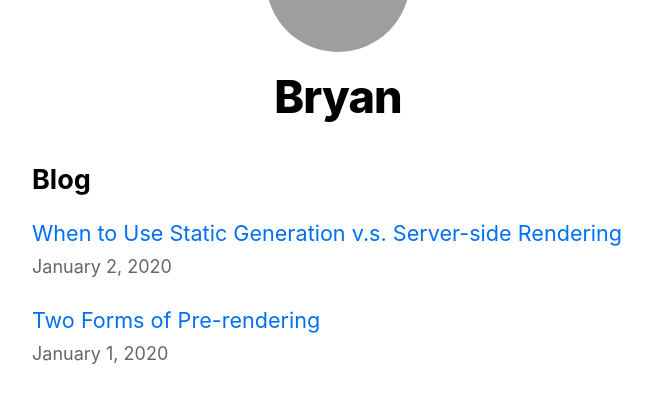
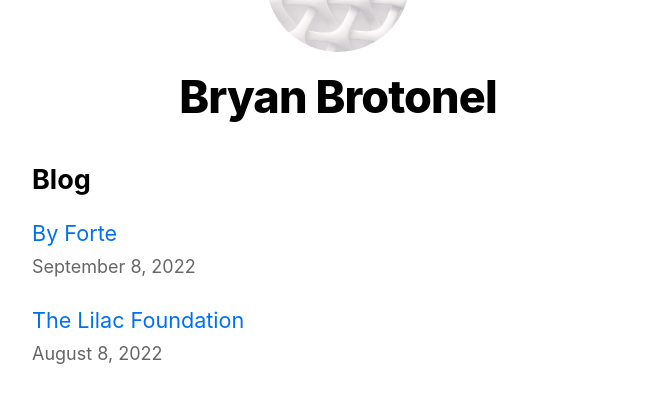
Before and after one commit to bryanbrotonel/me, a Next.js app: page / in a window 1280 px wide. Shown: the part 146-548 px from the top of the page, without its empty margins (302-954 px from the left). Built offline with nearby package versions, Linux system fonts and the light colour scheme; grey boxes are pictures that could not be loaded.

Commit message:
Personalized website information

```diff
--- a/components/layout.tsx
+++ b/components/layout.tsx
@@ -4,8 +4,8 @@ import Link from 'next/link';
 import styles from './layout.module.css';
 import utilStyles from '../styles/utils.module.css';
 
-const name = 'Bryan';
-export const siteTitle = 'Next.js Sample Website';
+const name = 'Bryan Brotonel';
+export const siteTitle = 'Bryan Brotonel Website';
 
 export default function Layout({ children, home }) {
   return (
--- /dev/null
+++ b/posts/by-forte.md
@@ -0,0 +1,14 @@
+---
+title: 'By Forte'
+date: '2022-09-08'
+---
+
+By Forte is a streetwear brand representing what it means to bring the ideas that we visualize in our minds to life.
+
+Built with:
+
+* Typescript
+* React
+* Redux
+* Tailwind CSS
+* Firebase
--- /dev/null
+++ b/posts/lilac-foundation.md
@@ -0,0 +1,13 @@
+---
+title: 'The Lilac Foundation'
+date: '2022-08-08'
+---
+
+The Lilac Foundation (TLF) is a non-profit organization dedicated to using Lila’s core values and influences to aid the quality of life of the community.
+
+Built with:
+
+* Typescript
+* React
+* Redux
+* Tailwind CSS
--- a/posts/pre-rendering.md
+++ /dev/null
@@ -1,11 +0,0 @@
----
-title: 'Two Forms of Pre-rendering'
-date: '2020-01-01'
----
-
-Next.js has two forms of pre-rendering: **Static Generation** and **Server-side Rendering**. The difference is in **when** it generates the HTML for a page.
-
-- **Static Generation** is the pre-rendering method that generates the HTML at **build time**. The pre-rendered HTML is then _reused_ on each request.
-- **Server-side Rendering** is the pre-rendering method that generates the HTML on **each request**.
-
-Importantly, Next.js lets you **choose** which pre-rendering form to use for each page. You can create a "hybrid" Next.js app by using Static Generation for most pages and using Server-side Rendering for others.
--- a/posts/ssg-ssr.md
+++ /dev/null
@@ -1,19 +0,0 @@
----
-title: 'When to Use Static Generation v.s. Server-side Rendering'
-date: '2020-01-02'
----
-
-We recommend using **Static Generation** (with and without data) whenever possible because your page can be built once and served by CDN, which makes it much faster than having a server render the page on every request.
-
-You can use Static Generation for many types of pages, including:
-
-- Marketing pages
-- Blog posts
-- E-commerce product listings
-- Help and documentation
-
-You should ask yourself: "Can I pre-render this page **ahead** of a user's request?" If the answer is yes, then you should choose Static Generation.
-
-On the other hand, Static Generation is **not** a good idea if you cannot pre-render a page ahead of a user's request. Maybe your page shows frequently updated data, and the page content changes on every request.
-
-In that case, you can use **Server-Side Rendering**. It will be slower, but the pre-rendered page will always be up-to-date. Or you can skip pre-rendering and use client-side JavaScript to populate data.
```
Also changed, not shown: public/images/profile.jpg (renamed from public/profile.jpg).
